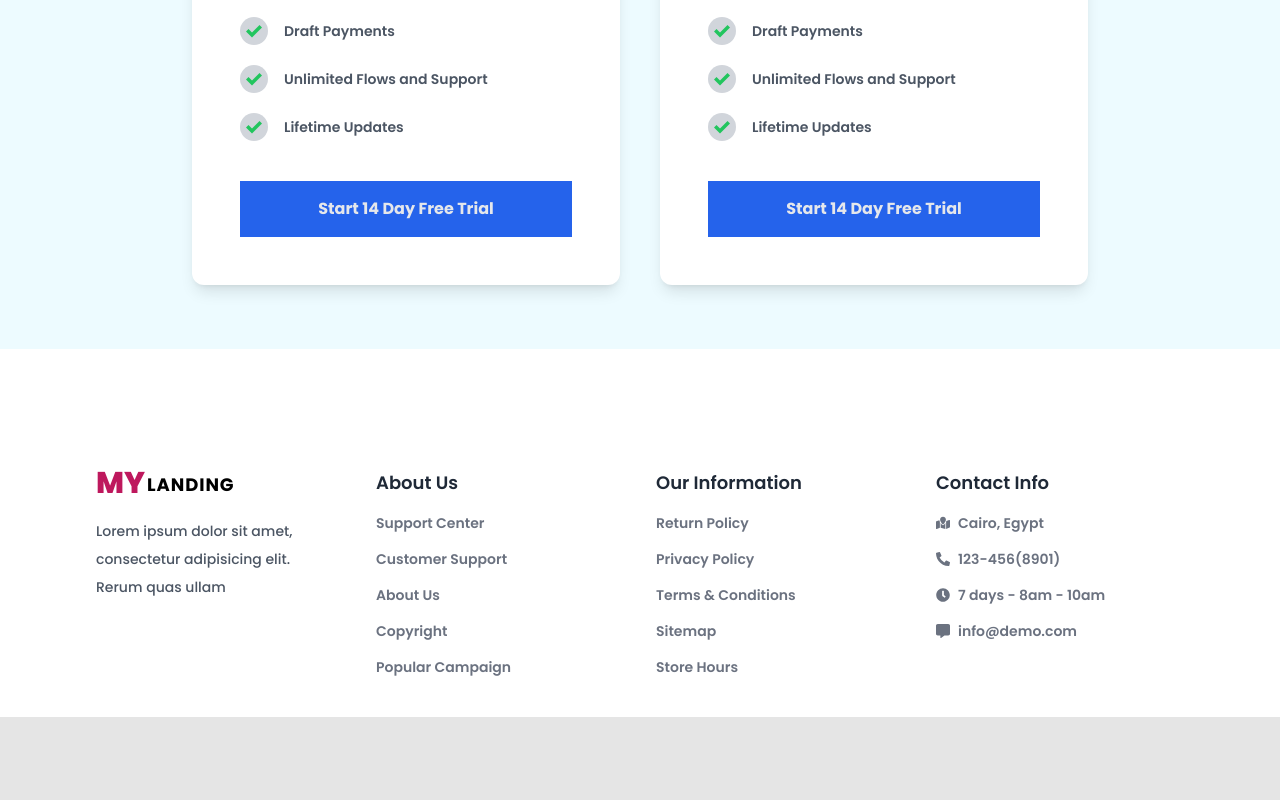
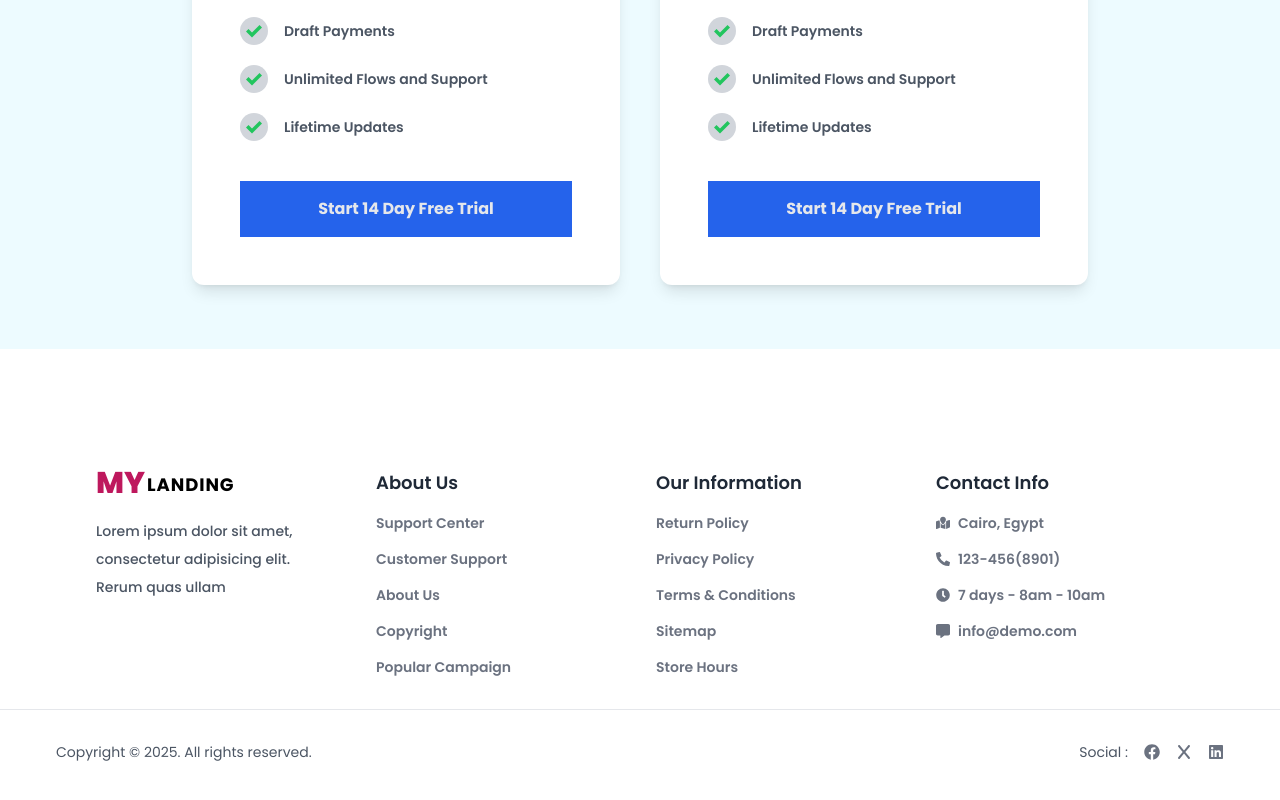
Before and after one commit to rawdaymohamed/my_landing_page, a Next.js app: page / in a window 1280 px wide. Shown: the part 3503-4303 px from the top of the page. Before the commit the page ends 4220 px from the top, so only its background shows below. Built offline with nearby package versions, Linux system fonts and the light colour scheme.

Commit message:
Feat: Add bottom section to footer

```diff
--- /dev/null
+++ b/src/app/components/Home/Footer/BottomSection.tsx
@@ -0,0 +1,38 @@
+import Link from "next/link";
+import React from "react";
+import { FaFacebook, FaLinkedin } from "react-icons/fa";
+import { FaX } from "react-icons/fa6";
+
+const BottomSection = () => {
+  return (
+    <div className="flex flex-col mt-8 px-14 pt-8 border-t md:flex-row justify-between items-center text-gray-600 text-sm">
+      <p className="text-center md:text-left">
+        Copyright &copy; {new Date().getFullYear()}. All rights reserved.
+      </p>
+      <div className="flex items-center gap-4 mt-5 md:mt-0">
+        <span>Social : </span>
+        <Link
+          href="#"
+          className="text-gray-500 hover:text-gray-800 transition-all duration-300"
+        >
+          <FaFacebook className="size-4" />
+        </Link>
+        <Link
+          href="#"
+          className="text-gray-500 hover:text-gray-800 transition-all duration-300"
+        >
+          <FaX className="size-4" />
+        </Link>
+
+        <Link
+          href="#"
+          className="text-gray-500 hover:text-gray-800 transition-all duration-300"
+        >
+          <FaLinkedin className="size-4" />
+        </Link>
+      </div>
+    </div>
+  );
+};
+
+export default BottomSection;
--- a/src/app/components/Home/Footer/Footer.tsx
+++ b/src/app/components/Home/Footer/Footer.tsx
@@ -2,6 +2,7 @@ import Link from "next/link";
 import React from "react";
 import { FaClock, FaPhoneAlt } from "react-icons/fa";
 import { FaMapLocation, FaMessage } from "react-icons/fa6";
+import BottomSection from "./BottomSection";
 
 const Footer = () => {
   return (
@@ -71,6 +72,7 @@ const Footer = () => {
           </ul>
         </div>
       </div>
+      <BottomSection />
     </div>
   );
 };
```
